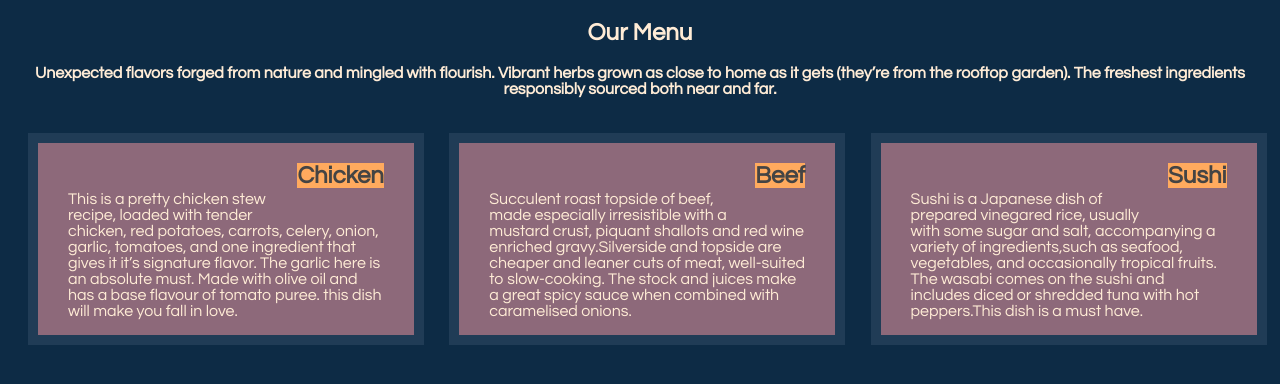
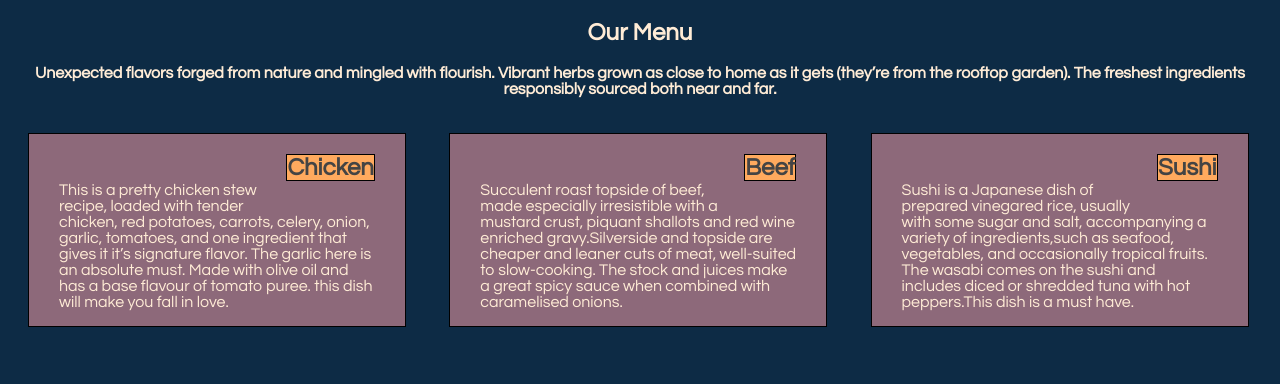
Before and after one commit to ashigupta911/ashigupta911.github.io, a plain HTML site: page index.html in a window 1280 px wide. Drawn offline with Linux system fonts and the light colour scheme.

Commit message:
css updated

```diff
--- a/assets/style.css
+++ b/assets/style.css
@@ -51,6 +51,7 @@ body::-webkit-scrollbar {
     background-color: #ffaa5e;
     object-position: right top;
     font-family: 'Century Gothic', Verdana, Geneva, Tahoma, sans-serif;
+    border: 1px solid black;
 }
 
 .title2 {
@@ -59,6 +60,7 @@ body::-webkit-scrollbar {
     background-color: #ffaa5e;
     object-position: right top;
     font-family: 'Century Gothic', Verdana, Geneva, Tahoma, sans-serif;
+    border: 1px solid black;
 }
 
 .title3 {
@@ -67,10 +69,11 @@ body::-webkit-scrollbar {
     background-color: #ffaa5e;
     object-position: right top;
     font-family: 'Century Gothic', Verdana, Geneva, Tahoma, sans-serif;
+    border: 1px solid black;
 }
 
 .box1 {
-    border: 10px solid #203c56;
+    border: 1px solid black;
     width: 75%;
     padding-left: 30px;
     padding-right: 30px;
@@ -82,7 +85,7 @@ body::-webkit-scrollbar {
 
 .box2 {
     width: 75%;
-    border: 10px solid #203c56;
+    border: 1px solid black;
     padding-left: 30px;
     padding-right: 30px;
     margin: 20px;
@@ -93,13 +96,14 @@ body::-webkit-scrollbar {
 
 .box3 {
     width: 75%;
-    border: 10px solid #203c56;
+    border: 1px solid black;
     padding-left: 30px;
     padding-right: 30px;
     margin: 20px;
     color: #ffecd6;
     background-color: #8d697a;
     font-family: 'Century Gothic', 'Courier New', Courier, monospace;
+
 }
 
 @media(min-width: 992px) {
@@ -118,6 +122,9 @@ body::-webkit-scrollbar {
         width: 100%;
         float: left;
     }
+    .box3 {
+        width: 88%;
+    }
 }
 
 @media(max-width: 767px) {
```
